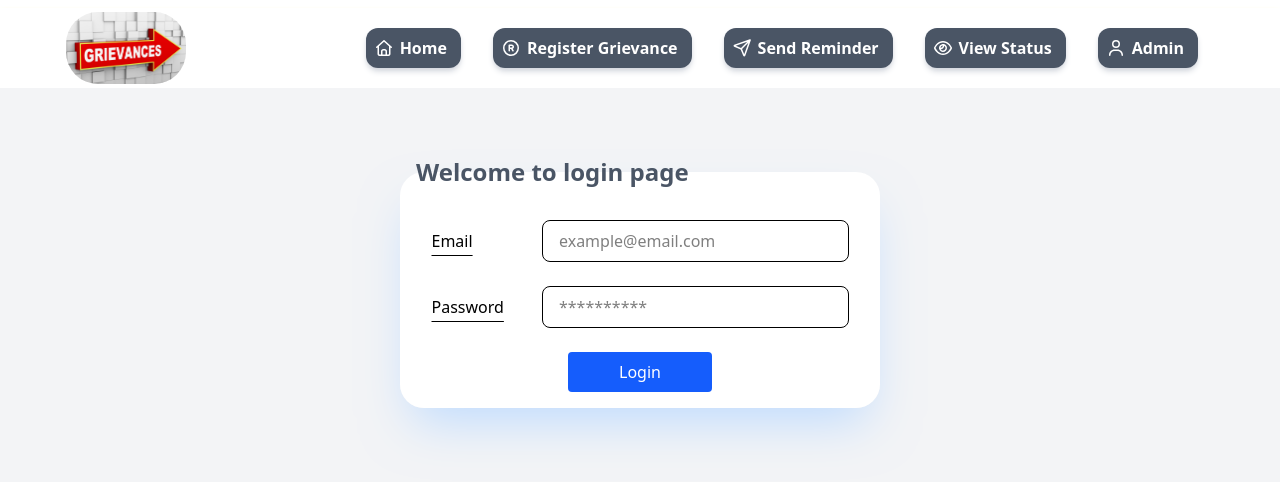
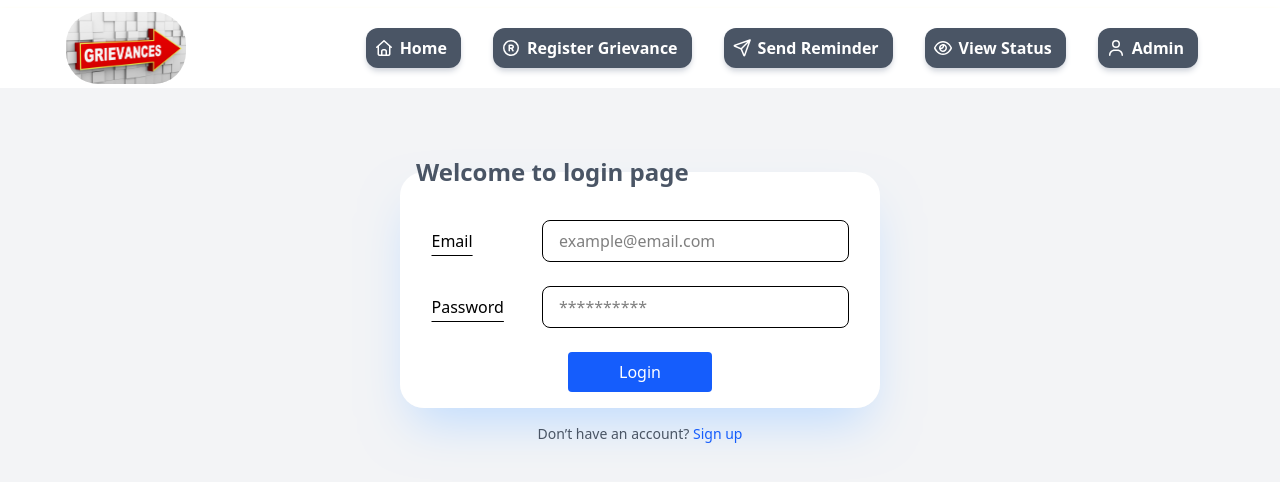
Before and after one commit to Misra-Praveen/GrievanceApp, a React (Vite) app in the folder grievanceFrontend/: page /login in a window 1280 px wide. Shown: the top 482 px of the page. Built offline with nearby package versions, Linux system fonts and the light colour scheme.

Commit message:
Updated Login Page with Sign Up navigation

```diff
--- a/grievanceFrontend/src/components/Login.jsx
+++ b/grievanceFrontend/src/components/Login.jsx
@@ -50,7 +50,7 @@
                         <input
                         type="email"
                         placeholder="example@email.com"
-                        onChange={(e)=>setEmail(e.target.value)}
+                        onChange={(e)=>setEmail(e.target.value.toLowerCase())}
                         className="w-full border rounded-lg mb-1 px-4 py-2 focus:ring-2 focus:ring-blue-500 outline-none"
                         />
                     </div>
@@ -69,6 +69,15 @@
                         Login
                     </button>
                 </fieldset>
+                <p className="text-center text-sm text-gray-600 mt-4">
+                    Don’t have an account?{" "}
+                    <span
+                        onClick={() => navigate("/register")}
+                        className="text-blue-600 hover:underline cursor-pointer"
+                    >
+                        Sign up
+                    </span>
+                </p>
 
             </form>
         </div>
```
